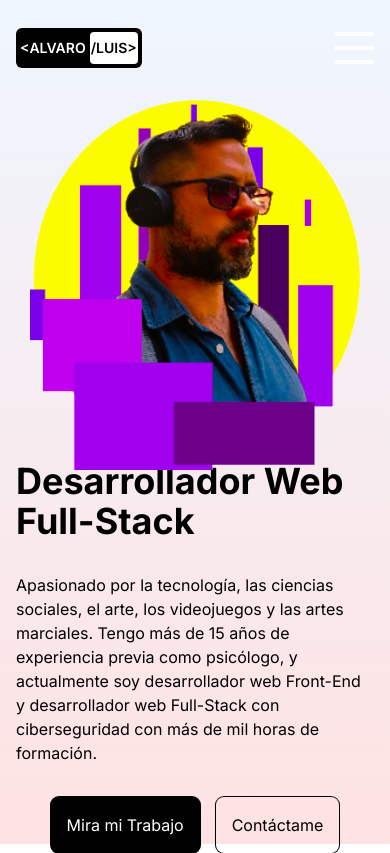
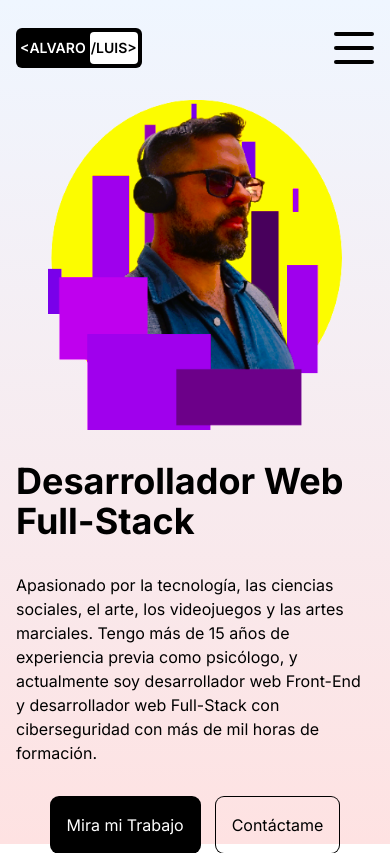
Before and after one commit to agt1984/myPortfolio2.0, a Next.js app: page / in a window 390 px wide. Built offline with nearby package versions, Linux system fonts and the light colour scheme.

Commit message:
actualization of the nav bar

```diff
--- a/package.json
+++ b/package.json
@@ -9,7 +9,8 @@
     "lint": "next lint"
   },
   "dependencies": {
-    "next": "14.1.0",
+    "framer-motion": "^11.2.10",
+    "next": "^14.2.3",
     "react": "18",
     "react-dom": "18"
   },
--- a/src/app/page.jsx
+++ b/src/app/page.jsx
@@ -4,7 +4,7 @@ const Homepage = () => {
   return (
     <div className="h-full flex flex-col lg:flex-row px-4 sm:px-8 md:px-12 lg:px-20 xl:px-48">
       {/*IMAGE CONTAINER*/}
-      <div className="h-1/2 lg:h-full lg:w-1/2 relative">
+      <div className="h-1/2 lg:h-96 lg:mt-10 lg:w-1/2 mb-10 md:mb-2 sm:mb-10 relative">
         <Image src="/heroAgt.png" alt="" fill className="object-contain" />
       </div>
       {/*TEXT CONTAINER*/}
--- a/src/components/navbar.jsx
+++ b/src/components/navbar.jsx
@@ -3,6 +3,7 @@ import Link from "next/link";
 import { useState } from "react";
 import Image from "next/image";  //en el tutorial no aparece, pero, aqui de debe usar para colocar las imagenes
 import NavLink from "./navLink.jsx"
+import { motion } from "framer-motion";
 
 const links = [
   { url: "/", title: "Home" },
@@ -12,13 +13,45 @@ const links = [
 ];
 
 const Navbar = () => {
-    const [open, setOpen] = useState(false)
+    const [open, setOpen] = useState(false);
+
+    const topVariants = {
+      closed:{
+        rotate:0,
+      },
+      opened:{
+        rotate:45,
+        backgroundColor:"rgb(255,255,255)"
+      }
+    }
+
+    const centerVariants = {
+      closed: {
+        opacity:1,
+      },
+      opened: {
+        opacity:0,
+      }
+    };
+
+    const bottomVariants = {
+      closed: {
+        opacity: 1,
+      },
+      opened: {
+        rotate: -45,
+        backgroundColor:"rgb(255,255,255)",
+      },
+    };
+
+
+
     return (
       <div className="h-full flex items-center justify-between px-4 sm:px-8 md:px-12 lg:px-20 xl:px-48 text-xl">
         {/*LINKS*/}
         <div className="hidden md:flex gap-4 w-1/3">
           {links.map((link) => (
-            <NavLink link={link} key={link.title}/>
+            <NavLink link={link} key={link.title} />
           ))}
         </div>
         {/* LOGO */}
@@ -54,9 +87,22 @@ const Navbar = () => {
             className="w-10 h-8 flex flex-col justify-between z-50 relative"
             onClick={() => setOpen((prev) => !prev)}
           >
-            <div className="w-10 h-1 bg-white rounded"></div>
-            <div className="w-10 h-1 bg-white rounded"></div>
-            <div className="w-10 h-1 bg-white rounded"></div>
+            <motion.div
+              motion
+              variants={topVariants}
+              animate={open ? "opened" : "closed"}
+              className="w-10 h-1 bg-black rounded"
+            ></motion.div>
+            <motion.div
+              variants={centerVariants}
+              animate={open ? "opened" : "closed"}
+              className="w-10 h-1 bg-black rounded"
+            ></motion.div>
+            <motion.div
+              variants={bottomVariants}
+              animate={open ? "opened" : "closed"}
+              className="w-10 h-1 bg-black rounded"
+            ></motion.div>
           </button>
           {/*MENU LIST*/}
           {open && (
```
Also changed, not shown: 1 other file (tests, documents, lock files or other folders).
